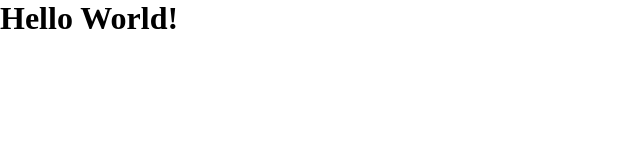
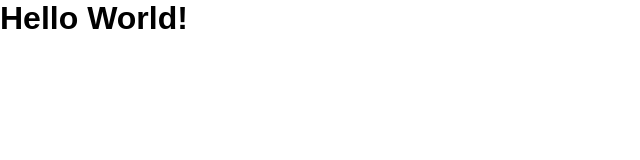
Before and after one commit to araujocristian/ignite-aulas, a React app in the folder 01-github-explorer/: page / in a window 1280 px wide. Shown: the top 160 px of the page, without its empty margins (0-640 px from the left). Built offline with nearby package versions, Linux system fonts and the light colour scheme.

Commit message:
fix: Corrigindo arquivo de estilo global

```diff
--- a/01-github-explorer/src/styles/global.scss
+++ b/01-github-explorer/src/styles/global.scss
@@ -5,5 +5,5 @@
 }
 
 body {
-  font: Arial, Helvetica, sans-serif;
+  font-family: Arial, Helvetica, sans-serif;
 }
```
